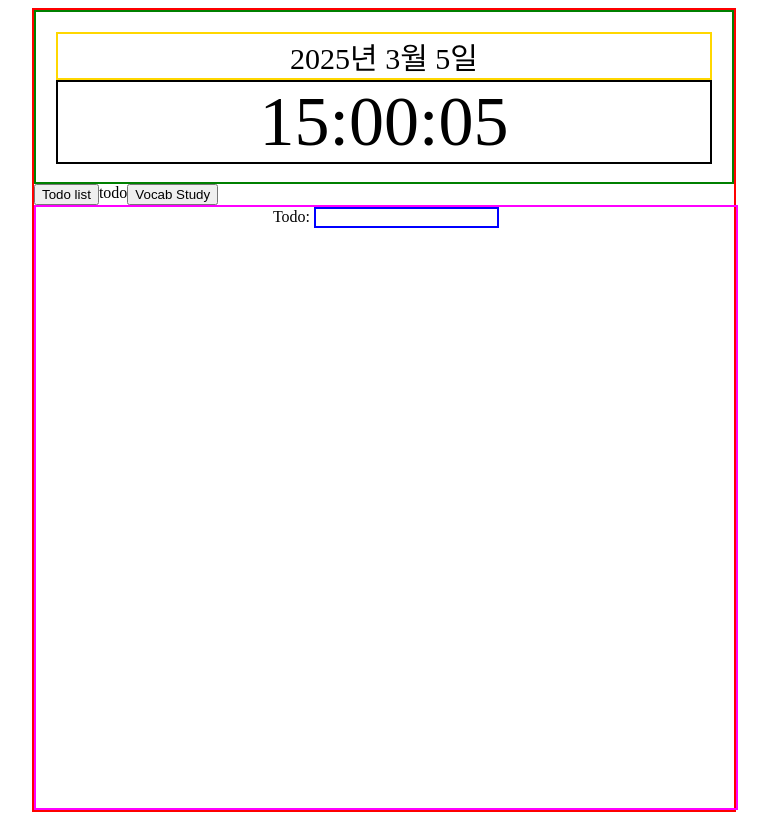
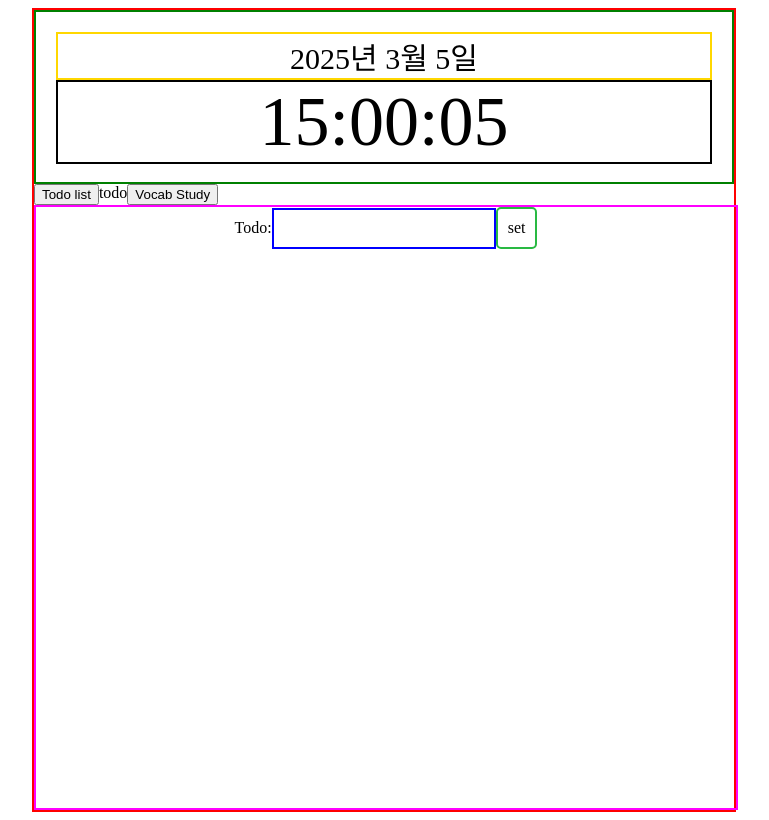
Before and after one commit to ejPark43/react-components, a React (Vite) app: page / in a window 1280 px wide. Shown: the whole page, without its empty margins (256-1025 px from the left). Built offline with nearby package versions, Linux system fonts and the light colour scheme.

Commit message:
style: todo 저장하는 버튼 생성

```diff
--- a/src/components/Todo.jsx
+++ b/src/components/Todo.jsx
@@ -18,18 +18,30 @@ const TODOS_KEY = "todos"; // 로컬 저장소에 저장된 키 이름
 // function saveTodos() {
 //   localStorage.setItem(TODOS_KEY, JSON.stringify(todos));
 // }
+const saveTodos = () => {
+  console.log("save Todo!");
+};
+
 const enterPressed = (e) => {
-  console.log(e);
   if (e.code == "Enter") {
     console.log("enter pressed!!!");
+    saveTodos();
   }
+
+  /*
+엔터 입력 시:
+1. 화면에 todo가 새로 추가되어야함.
+2. todos에 새로운 todo가 추가됨
+3. input 부분이 초기화 되어야함(빈칸)
+*/
 };
 function Todo() {
   return (
     <TodoContainer>
-      <span>
+      <WriteTodo>
         Todo: <InputTodo onKeyDown={(e) => enterPressed(e)} />
-      </span>
+        <SetTodoBtn onClick={() => console.log("set todo!")}>set</SetTodoBtn>
+      </WriteTodo>
     </TodoContainer>
   );
 }
@@ -42,9 +54,28 @@ const TodoContainer = styled.div`
   height: 100%;
   border: 2px solid magenta;
 `;
-
+const WriteTodo = styled.div`
+  display: flex;
+  align-items: center;
+  /* flex-direction: row; */
+`;
 const InputTodo = styled.input`
   border: 2px solid blue;
   outline: none;
+  /* height: 30px; */
+  padding: 10px;
+  width: 200px;
+  font-size: 15px;
+`;
+const SetTodoBtn = styled.div`
+  padding: 10px;
+  /* width: 1rem; */
+  border: 2px solid #29b943;
+  border-radius: 5px;
+  cursor: pointer;
+  &:hover {
+    background-color: #29b943;
+    transition: 0.1s;
+  }
 `;
 export default Todo;
```
